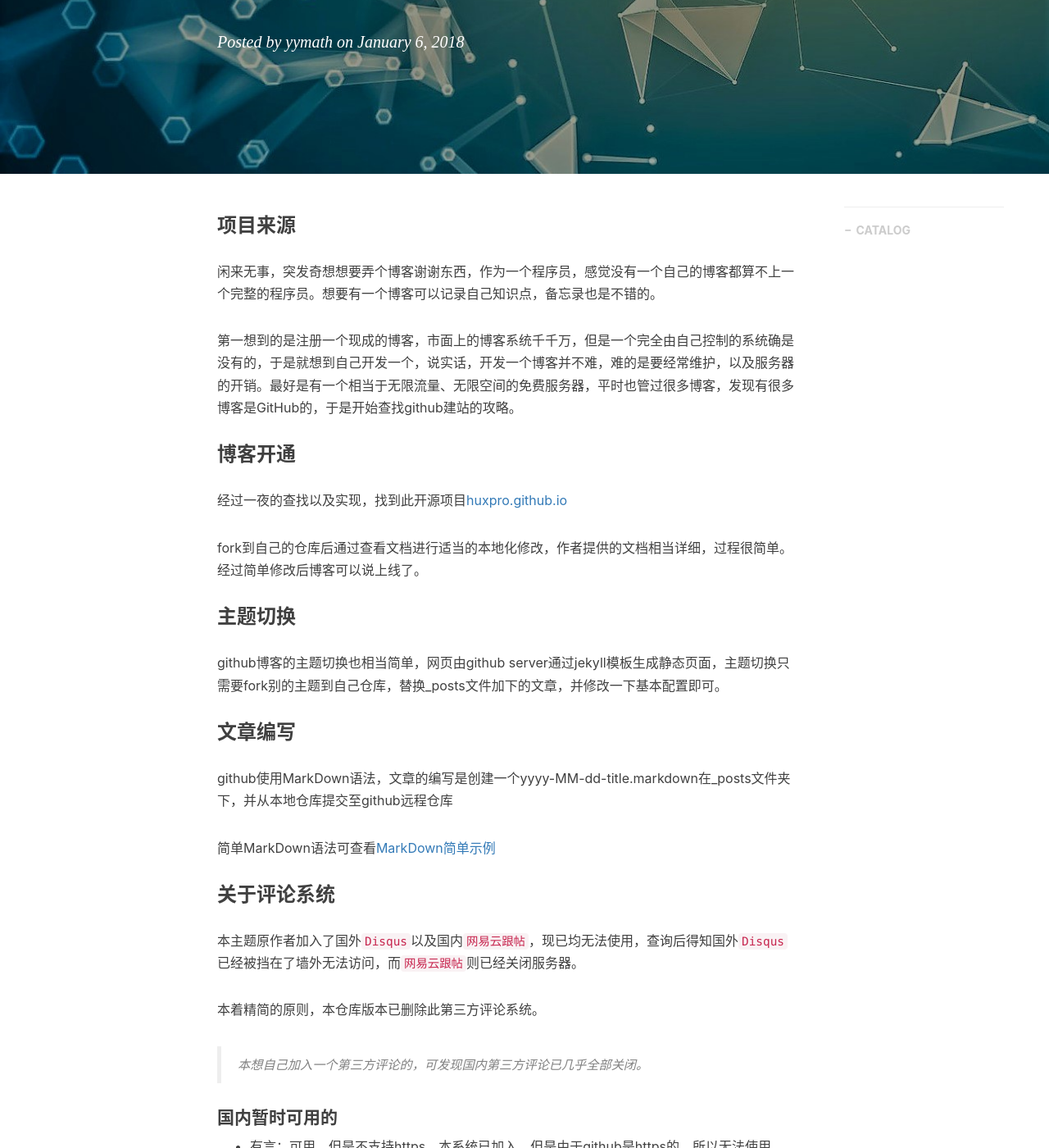
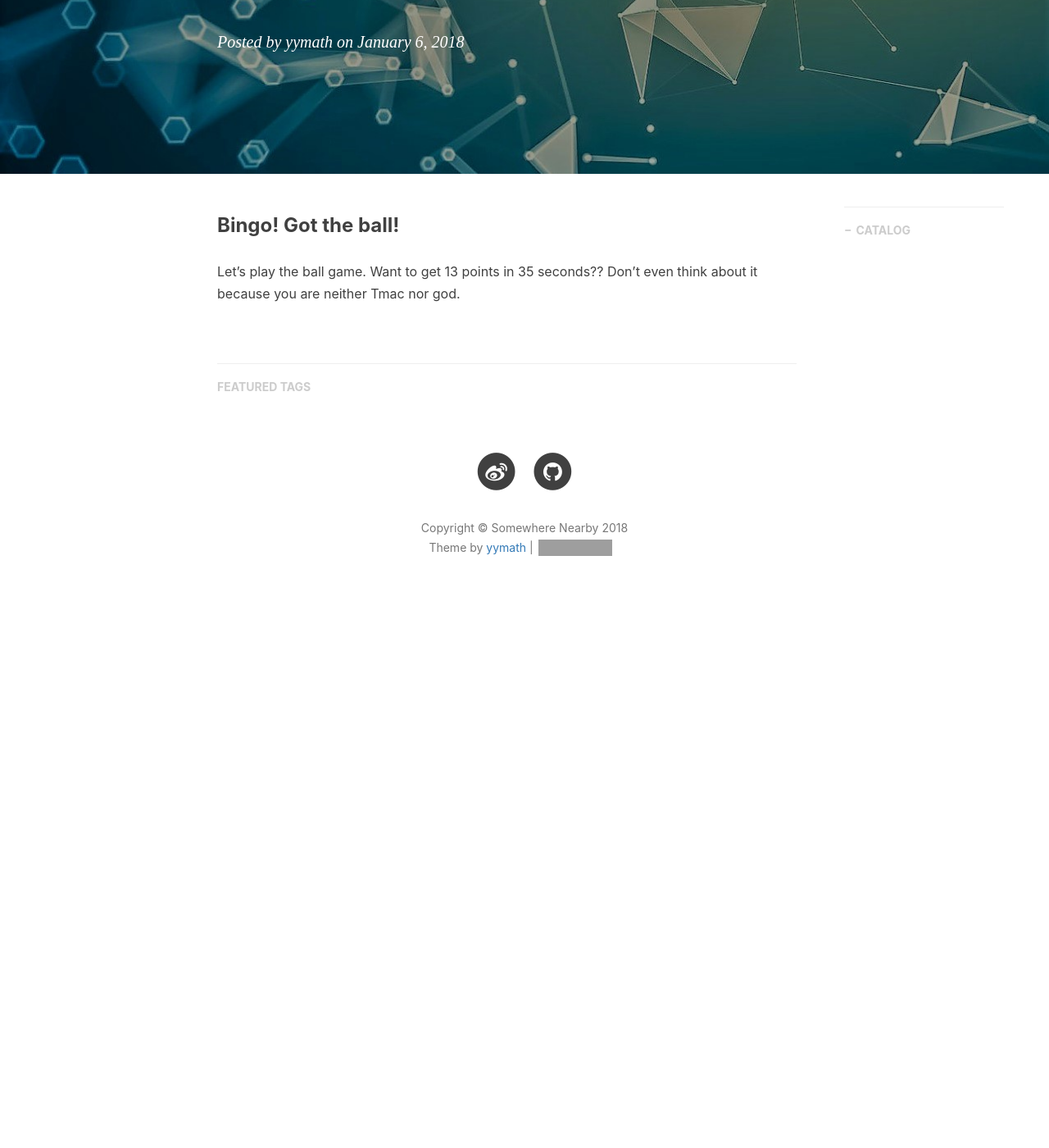
Before and after one commit to yymath/yymath.github.io, a Jekyll site: the page built from _posts/2018-01-06-hello_blog.markdown, in a window 1280 px wide and 1400 px high, scrolled down 311 px. Shown: the whole window at 82% size. Built offline with Jekyll 4.4.1, drawn with Linux system fonts in a browser that asks for light colours; nearby versions of some CDN libraries; comment, search, counter and statistics services are not loaded; after the commit the page ends 1083 px from its top, so only the background shows below that; some of the changed text lies outside the part shown; grey boxes are pictures that could not be loaded.

Commit message:
rearrange

```diff
--- a/_posts/2018-01-06-hello_blog.markdown
+++ b/_posts/2018-01-06-hello_blog.markdown
@@ -1,46 +1,14 @@
 ---
 layout:     post
-title:      "Hello Blog"
+title:      "Got the ball!"
 subtitle:   "Kick off"
 date:       2018-01-06 21:15:00
 author:     "yymath"
 header-img: "img/home-bg.jpg"
 catalog: true
 tags:
-    - 记录
+    - Start!
 ---
 
-### 项目来源
-闲来无事，突发奇想想要弄个博客谢谢东西，作为一个程序员，感觉没有一个自己的博客都算不上一个完整的程序员。想要有一个博客可以记录自己知识点，备忘录也是不错的。
-
-第一想到的是注册一个现成的博客，市面上的博客系统千千万，但是一个完全由自己控制的系统确是没有的，于是就想到自己开发一个，说实话，开发一个博客并不难，难的是要经常维护，以及服务器的开销。最好是有一个相当于无限流量、无限空间的免费服务器，平时也管过很多博客，发现有很多博客是GitHub的，于是开始查找github建站的攻略。
-
-### 博客开通
-经过一夜的查找以及实现，找到此开源项目[huxpro.github.io](https://github.com/Huxpro/huxpro.github.io)
-
-fork到自己的仓库后通过查看文档进行适当的本地化修改，作者提供的文档相当详细，过程很简单。经过简单修改后博客可以说上线了。
-
-### 主题切换
-github博客的主题切换也相当简单，网页由github server通过jekyll模板生成静态页面，主题切换只需要fork别的主题到自己仓库，替换_posts文件加下的文章，并修改一下基本配置即可。
-
-### 文章编写
-github使用MarkDown语法，文章的编写是创建一个yyyy-MM-dd-title.markdown在_posts文件夹下，并从本地仓库提交至github远程仓库
-
-简单MarkDown语法可查看[MarkDown简单示例](https://papio0112.github.io/2018/01/07/markdown%E8%AF%AD%E6%B3%95%E7%AE%80%E4%BB%8B/)
-
-### 关于评论系统
-本主题原作者加入了国外`Disqus`以及国内`网易云跟帖`，现已均无法使用，查询后得知国外`Disqus`已经被挡在了墙外无法访问，而`网易云跟帖`则已经关闭服务器。
-
-本着精简的原则，本仓库版本已删除此第三方评论系统。
-
->本想自己加入一个第三方评论的，可发现国内第三方评论已几乎全部关闭。
-
-#### 国内暂时可用的
-
-- 有言：可用，但是不支持https，本系统已加入。但是由于github是https的，所以无法使用。
-- 畅言：可用，但是必须添加网站备案信息，由于GitHub为国外域名，备案又是大天朝特有政策，所以博客没有备案信息无法注册使用。
-
-### 感谢
-特别感谢此主题开源作者[Hux](https://github.com/Huxpro)
-
-主题原始作者[BlackrockDigital](https://github.com/BlackrockDigital)
+### Bingo! Got the ball!
+Let's play the ball game. Want to get 13 points in 35 seconds?? Don't even think about it because you are neither Tmac nor god.
```
Also changed, not shown: _posts/2018-01-07-markdown.markdown (renamed from _posts/2018-01-07-markdown语法简介.markdown).
